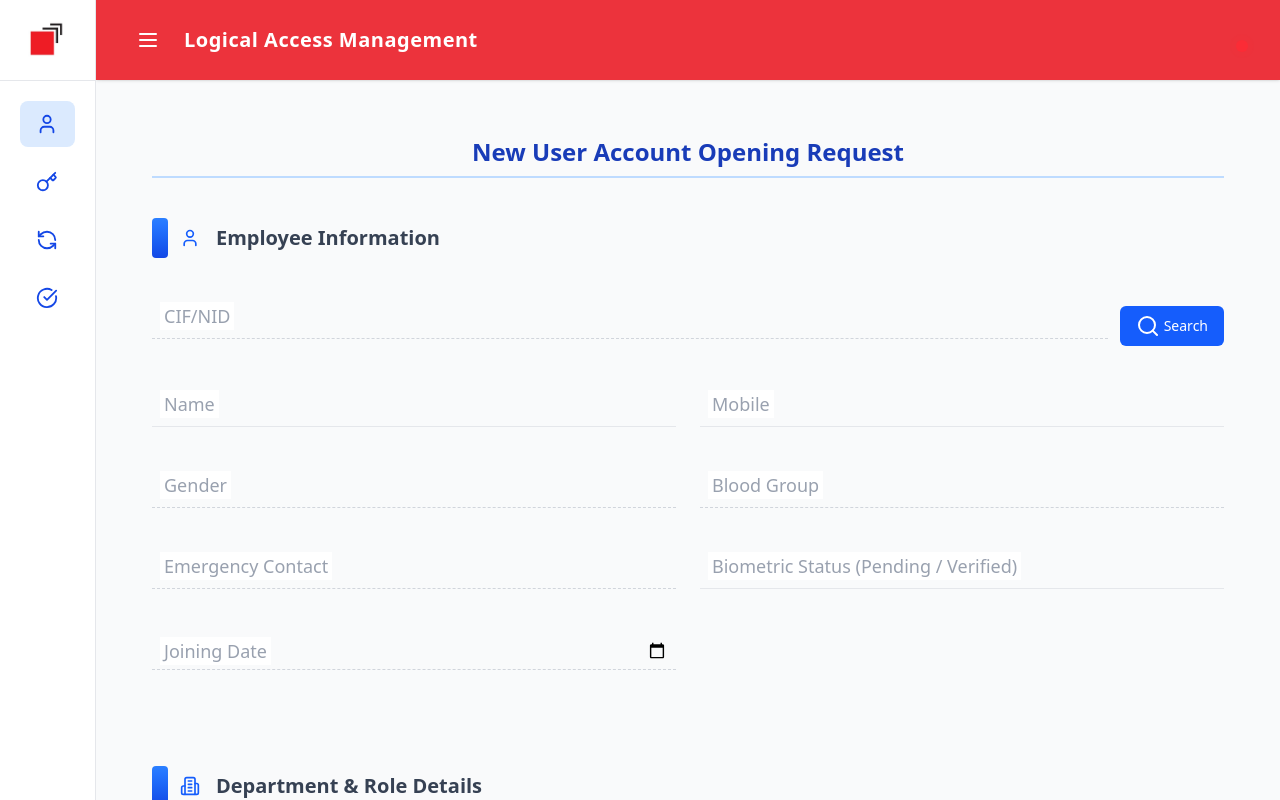
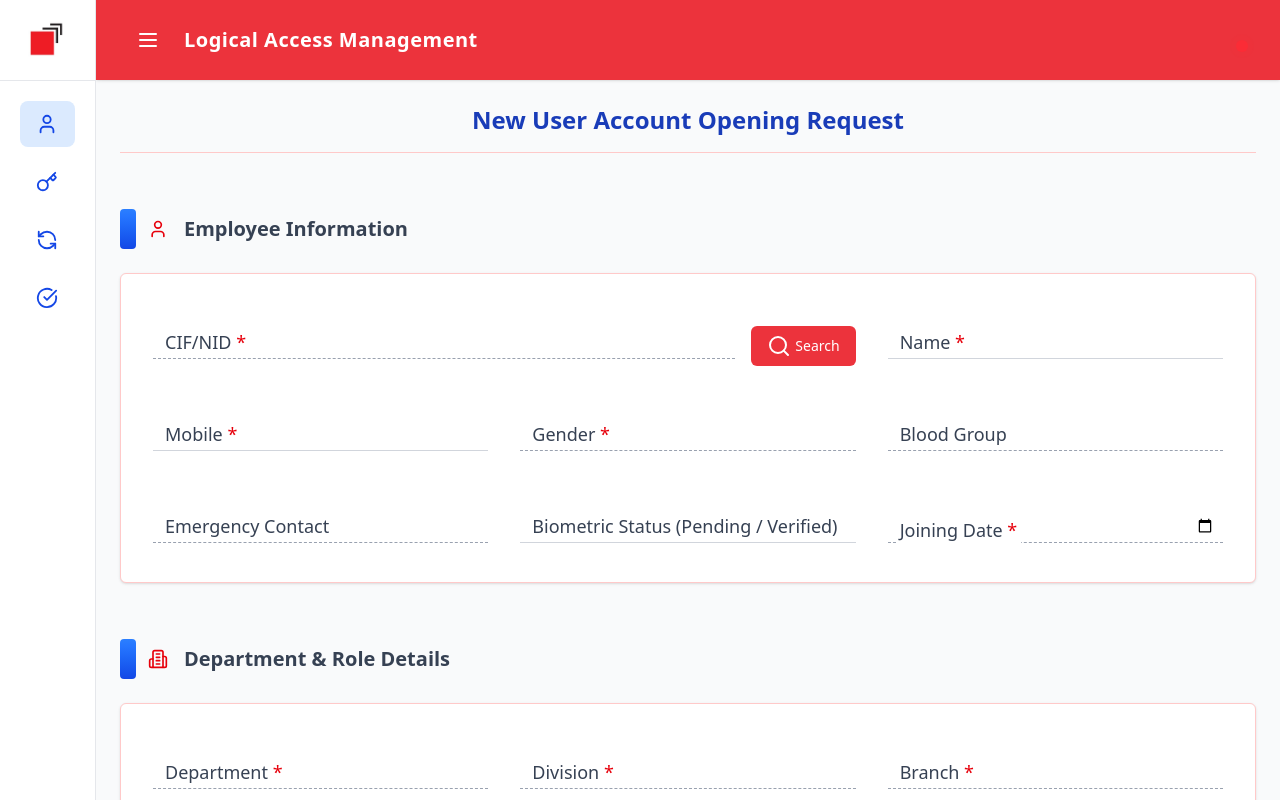
Before and after one commit to Nazmul-karim-tanvir-2nd/lamCodes, a React (Vite) app in the folder lamFrontend/: page / in a window 1280 px wide. Built offline with nearby package versions, Linux system fonts and the light colour scheme.

Commit message:
chnaged it

```diff
--- a/lamFrontend/src/components/FloatingInput.jsx
+++ b/lamFrontend/src/components/FloatingInput.jsx
@@ -1,4 +1,4 @@
-// src\components\FloatingInput.jsx
+// src/components/FloatingInput.jsx
 import { useState } from "react";
 import classNames from "classnames";
 
@@ -14,15 +14,14 @@ const FloatingInput = ({
     const [isFocused, setIsFocused] = useState(false);
     const shouldFloat = isFocused || (value && value.length > 0);
 
-    // Adjust label top position specifically for date inputs to avoid overlap
     const labelTop = shouldFloat
-        ? "0.25rem"   // roughly 4px when floating
+        ? "0.25rem"
         : type === "date"
-            ? "1.50rem"   // move label a bit lower for date inputs when not floated
-            : "1.25rem";  // keep same for other types when not floated
+            ? "1.6rem"
+            : "1.4rem";
 
     return (
-        <div className="relative w-full min-h-[56px]">
+        <div className="relative w-full min-h-[60px]">
             <input
                 id={name}
                 name={name}
@@ -35,13 +34,13 @@ const FloatingInput = ({
                 onBlur={() => setIsFocused(false)}
                 autoComplete="off"
                 className={classNames(
-                    "w-full bg-transparent text-gray-800 outline-none pt-6 pb-1 px-2 text-base sm:text-lg",
-                    "placeholder-transparent transition-all duration-300 ease-in-out border-b",
+                    "w-full bg-transparent text-gray-800 dark:text-white outline-none pt-6 pb-1 px-2",
+                    "text-sm sm:text-base border-b transition-all duration-300 ease-in-out",
                     {
-                        "border-dashed border-gray-300": !isFocused && !disabled,
-                        "hover:border-gray-400 hover:border-b hover:border-solid": !isFocused && !disabled,
-                        "border-b-2 border-solid border-teal-500": isFocused && !disabled,
-                        "bg-gray-50 text-gray-400 cursor-not-allowed border-gray-200 border-solid": disabled,
+                        "border-dashed border-gray-400": !isFocused && !disabled,
+                        "hover:border-gray-600 hover:border-b": !isFocused && !disabled,
+                        "border-b-2 border-red-500": isFocused && !disabled,
+                        "bg-gray-100 text-gray-500 cursor-not-allowed border-gray-300": disabled,
                     }
                 )}
                 style={{
@@ -51,11 +50,11 @@ const FloatingInput = ({
             <label
                 htmlFor={name}
                 className={classNames(
-                    "absolute left-2 bg-white px-1 select-none transition-all duration-300 ease-in-out",
+                    "absolute left-2 px-1 bg-white dark:bg-gray-900 select-none transition-all duration-300",
                     {
-                        "text-teal-500 text-xs sm:text-sm": shouldFloat,
-                        "text-gray-400 text-base sm:text-lg": !shouldFloat,
-                        "cursor-not-allowed": disabled,
+                        "text-blue-600 font-medium text-xs sm:text-sm": shouldFloat,
+                        "text-gray-700 text-base sm:text-lg": !shouldFloat,
+                        "cursor-not-allowed text-gray-400": disabled,
                     }
                 )}
                 style={{ top: labelTop }}
--- a/lamFrontend/src/pages/userAccount/UserAccountForm.jsx
+++ b/lamFrontend/src/pages/userAccount/UserAccountForm.jsx
@@ -1,4 +1,3 @@
-// src/pages/userAccount/UserAccountForm.jsx
 import useUserFormStore from '../../store/useUserFormStore';
 import { useEffect } from 'react';
 import dummyUsers from '../../data/dummyUser';
@@ -15,6 +14,12 @@ import {
     Search
 } from 'lucide-react';
 
+const RequiredLabel = ({ children }) => (
+    <span>
+        {children} <span className="text-red-600">*</span>
+    </span>
+);
+
 const UserAccountForm = () => {
     const { formData, updateField } = useUserFormStore();
 
@@ -23,7 +28,6 @@ const UserAccountForm = () => {
         if (type === 'file') {
             updateField(name, files[0]);
         } else if (type === 'checkbox') {
-            // This will rarely be called because we handle checkboxes differently (onCheckedChange)
             updateField(name, checked);
         } else {
             updateField(name, value);
@@ -57,58 +61,66 @@ const UserAccountForm = () => {
     };
 
     return (
-        <form onSubmit={handleSubmit} className="w-full p-8 sm:p-10">
-            <h1 className="text-lg sm:text-2xl font-bold text-center text-blue-800 mb-6 sm:mb-10 border-b-2 border-blue-200 pb-2">
+        <form
+            onSubmit={handleSubmit}
+            className="w-full p-2 sm:p-2 space-y-2"
+        >
+
+            <h1 className="text-2xl font-semibold text-center text-blue-800 mb-14 border-b border-red-200 pb-4">
                 New User Account Opening Request
             </h1>
 
             {/* Employee Information */}
-            <SectionTitle><User className="w-5 h-5 text-blue-600 mr-2" />Employee Information</SectionTitle>
-            <div className="grid grid-cols-1 md:grid-cols-2 gap-6 mb-24">
-                <div className="md:col-span-2 flex flex-col sm:flex-row items-stretch gap-3">
-                    <div className="flex-1">
-                        <FloatingInput
-                            label="CIF/NID"
-                            name="cif"
-                            value={formData.cif}
-                            onChange={handleChange}
-                        />
-                    </div>
+            <SectionTitle>
+                <User className="w-5 h-5 text-red-600 mr-2" />
+                Employee Information
+            </SectionTitle>
+            <div className="bg-white rounded-md border border-red-200 px-8 py-8 grid grid-cols-1 md:grid-cols-3 gap-8 mb-14 shadow">
+                <div className="md:col-span-2 flex gap-4">
+                    <FloatingInput
+                        label={<RequiredLabel>CIF/NID</RequiredLabel>}
+                        name="cif"
+                        value={formData.cif}
+                        onChange={handleChange}
+                    />
                     <Button
                         type="button"
                         onClick={handleCIFSearch}
-                        className="mt-2 sm:mt-6"
+                        className="self-end bg-red-600/80 hover:bg-red-700 text-white px-4 py-2 rounded-md transition"
                     >
                         <Search className="mr-1" /> Search
                     </Button>
                 </div>
 
-                <FloatingInput label="Name" name="name" value={formData.name} onChange={handleChange} disabled />
-                <FloatingInput label="Mobile" name="mobile" value={formData.mobile} onChange={handleChange} disabled />
-                <FloatingInput label="Gender" name="gender" value={formData.gender} onChange={handleChange} />
+                <FloatingInput label={<RequiredLabel>Name</RequiredLabel>} name="name" value={formData.name} onChange={handleChange} disabled />
+                <FloatingInput label={<RequiredLabel>Mobile</RequiredLabel>} name="mobile" value={formData.mobile} onChange={handleChange} disabled />
+                <FloatingInput label={<RequiredLabel>Gender</RequiredLabel>} name="gender" value={formData.gender} onChange={handleChange} />
                 <FloatingInput label="Blood Group" name="bloodGroup" value={formData.bloodGroup} onChange={handleChange} />
                 <FloatingInput label="Emergency Contact" name="emergencyContact" value={formData.emergencyContact} onChange={handleChange} />
                 <FloatingInput label="Biometric Status (Pending / Verified)" name="biometricStatus" value={formData.biometricStatus} onChange={handleChange} disabled />
-                <FloatingInput label="Joining Date" name="joiningDate" type="date" value={formData.joiningDate} onChange={handleChange} />
+                <FloatingInput label={<RequiredLabel>Joining Date</RequiredLabel>} name="joiningDate" type="date" value={formData.joiningDate} onChange={handleChange} />
 
                 {formData.biometricStatus?.toLowerCase() === 'pending' && (
-                    <div className="md:col-span-2 bg-red-100 text-red-700 p-4 rounded border border-red-300">
+                    <div className="md:col-span-3 bg-red-100 text-red-700 p-4 rounded border border-red-300">
                         ⚠️ Biometric verification is pending. Access will be restricted until verification is complete.
                     </div>
                 )}
             </div>
 
             {/* Department & Role Details */}
-            <SectionTitle><Building2 className="w-5 h-5 text-blue-600 mr-2" />Department & Role Details</SectionTitle>
-            <div className="grid grid-cols-1 md:grid-cols-2 gap-6 mb-24">
-                <FloatingInput label="Department" name="department" value={formData.department} onChange={handleChange} />
-                <FloatingInput label="Division" name="division" value={formData.division} onChange={handleChange} />
-                <FloatingInput label="Branch" name="branch" value={formData.branch} onChange={handleChange} />
-                <FloatingInput label="Designation" name="designation" value={formData.designation} onChange={handleChange} />
+            <SectionTitle>
+                <Building2 className="w-5 h-5 text-red-600 mr-2" />
+                Department & Role Details
+            </SectionTitle>
+            <div className="bg-white rounded-md border border-red-200 px-8 py-8 grid grid-cols-1 md:grid-cols-3 gap-8 mb-14 shadow">
+                <FloatingInput label={<RequiredLabel>Department</RequiredLabel>} name="department" value={formData.department} onChange={handleChange} />
+                <FloatingInput label={<RequiredLabel>Division</RequiredLabel>} name="division" value={formData.division} onChange={handleChange} />
+                <FloatingInput label={<RequiredLabel>Branch</RequiredLabel>} name="branch" value={formData.branch} onChange={handleChange} />
+                <FloatingInput label={<RequiredLabel>Designation</RequiredLabel>} name="designation" value={formData.designation} onChange={handleChange} />
 
-                <div className="flex flex-col md:col-span-2">
-                    <label className="text-sm font-medium text-gray-700 mb-2">Employment Status</label>
-                    <div className="flex flex-col sm:flex-row gap-4">
+                <div className="flex flex-col md:col-span-3">
+                    <label className="text-sm font-medium text-gray-700 mb-2">Employment Status <span className="text-red-600">*</span></label>
+                    <div className="flex flex-col sm:flex-row gap-6">
                         <label className="flex items-center gap-2 cursor-pointer select-none">
                             <Checkbox
                                 checked={formData.employmentStatus === "Permanent"}
@@ -131,27 +143,41 @@ const UserAccountForm = () => {
                 </div>
 
                 {formData.employmentStatus === 'Contractual' && (
-                    <FloatingInput label="Contract Expiry Date" name="contractExpiry" type="date" value={formData.contractExpiry} onChange={handleChange} />
+                    <FloatingInput
+                        label={<RequiredLabel>Contract Expiry Date</RequiredLabel>}
+                        name="contractExpiry"
+                        type="date"
+                        value={formData.contractExpiry}
+                        onChange={handleChange}
+                    />
                 )}
 
                 <FloatingInput label="Line Manager CIF" name="lineManagerCIF" value={formData.lineManagerCIF} onChange={handleChange} />
             </div>
 
             {/* Access Requirements */}
-            <SectionTitle><KeyRound className="w-5 h-5 text-blue-600 mr-2" />Access Requirements</SectionTitle>
-            <div className="grid grid-cols-1 md:grid-cols-2 gap-6 mb-24">
-                <FloatingInput label="Requested Systems / Software" name="requestedSystems" value={formData.requestedSystems} onChange={handleChange} />
-                <FloatingInput label="Role-Based Access Type" name="accessType" value={formData.accessType} onChange={handleChange} />
-                <FloatingInput label="Justification / Purpose" name="justification" value={formData.justification} onChange={handleChange} />
+            <SectionTitle>
+                <KeyRound className="w-5 h-5 text-red-600 mr-2" />
+                Access Requirements
+            </SectionTitle>
+            <div className="bg-white rounded-md border border-red-200 px-8 py-8 grid grid-cols-1 md:grid-cols-3 gap-8 mb-14 shadow">
+                <FloatingInput label={<RequiredLabel>Requested Systems / Software</RequiredLabel>} name="requestedSystems" value={formData.requestedSystems} onChange={handleChange} />
+                <FloatingInput label={<RequiredLabel>Role-Based Access Type</RequiredLabel>} name="accessType" value={formData.accessType} onChange={handleChange} />
+                <FloatingInput label={<RequiredLabel>Justification / Purpose</RequiredLabel>} name="justification" value={formData.justification} onChange={handleChange} />
                 <FloatingInput label="Role Designation" name="roleDesignation" value={formData.roleDesignation} onChange={handleChange} />
             </div>
 
-            {/* Additional Notes */}
-            <SectionTitle><FileText className="w-5 h-5 text-blue-600 mr-2" />Additional Notes / Attachments</SectionTitle>
-            <div className="grid grid-cols-1 md:grid-cols-2 gap-6 mb-24">
+            {/* Additional Notes / Attachments */}
+            <SectionTitle>
+                <FileText className="w-5 h-5 text-red-600 mr-2" />
+                Additional Notes / Attachments
+            </SectionTitle>
+            <div className="bg-white rounded-md border border-red-200 px-8 py-8 grid grid-cols-1 md:grid-cols-3 gap-8 mb-14 shadow">
                 <FloatingInput label="Remarks / Special Instructions" name="remarks" value={formData.remarks} onChange={handleChange} />
                 <div className="flex flex-col">
-                    <label className="text-sm font-medium text-gray-700 mb-1">Upload Supporting Documents</label>
+                    <label className="text-sm font-medium text-gray-700 mb-1">
+                        Upload Supporting Documents
+                    </label>
                     <input
                         type="file"
                         name="documents"
@@ -162,16 +188,23 @@ const UserAccountForm = () => {
             </div>
 
             {/* Form Metadata */}
-            <SectionTitle><Info className="w-5 h-5 text-blue-600 mr-2" />Form Metadata</SectionTitle>
-            <div className="grid grid-cols-1 md:grid-cols-2 gap-6 mb-24">
+            <SectionTitle>
+                <Info className="w-5 h-5 text-red-600 mr-2" />
+                Form Metadata
+            </SectionTitle>
+            <div className="bg-white rounded-md border border-red-200 px-8 py-8 grid grid-cols-1 md:grid-cols-3 gap-8 mb-14 shadow">
                 <FloatingInput label="Requested By" name="requestedBy" value={formData.requestedBy} onChange={handleChange} />
                 <FloatingInput label="Request Date" name="requestDate" type="date" value={formData.requestDate} onChange={handleChange} />
                 <FloatingInput label="Approval Status" name="approvalStatus" value={formData.approvalStatus} onChange={handleChange} disabled />
             </div>
 
-            {/* Submit */}
-            <div className="mt-10 text-center">
-                <Button type="submit" size="lg">
+            {/* Submit Button */}
+            <div className="text-center">
+                <Button
+                    type="submit"
+                    size="lg"
+                    className="px-12 bg-red-600/80 hover:bg-red-700 text-white rounded-md transition"
+                >
                     Submit Request
                 </Button>
             </div>
```
